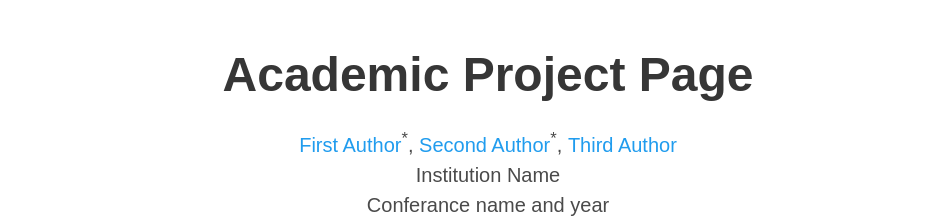
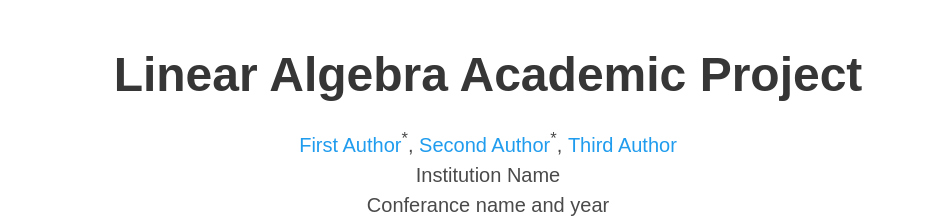
Before and after one commit to bimleshkanth/bimleshkanth.github.io, a plain HTML site: page index.html in a window 1280 px wide. Shown: the top 224 px of the page, without its empty margins (152-1095 px from the left). Drawn offline with nearby package versions, Linux system fonts and the light colour scheme; some icons are missing; a web font is replaced by a local one.

Commit message:
Update index.html

```diff
--- a/index.html
+++ b/index.html
@@ -52,7 +52,7 @@
       <div class="container is-max-desktop">
         <div class="columns is-centered">
           <div class="column has-text-centered">
-            <h1 class="title is-1 publication-title">Academic Project Page</h1>
+            <h1 class="title is-1 publication-title">Linear Algebra Academic Project</h1>
             <div class="is-size-5 publication-authors">
               <!-- Paper authors -->
               <span class="author-block">
```
